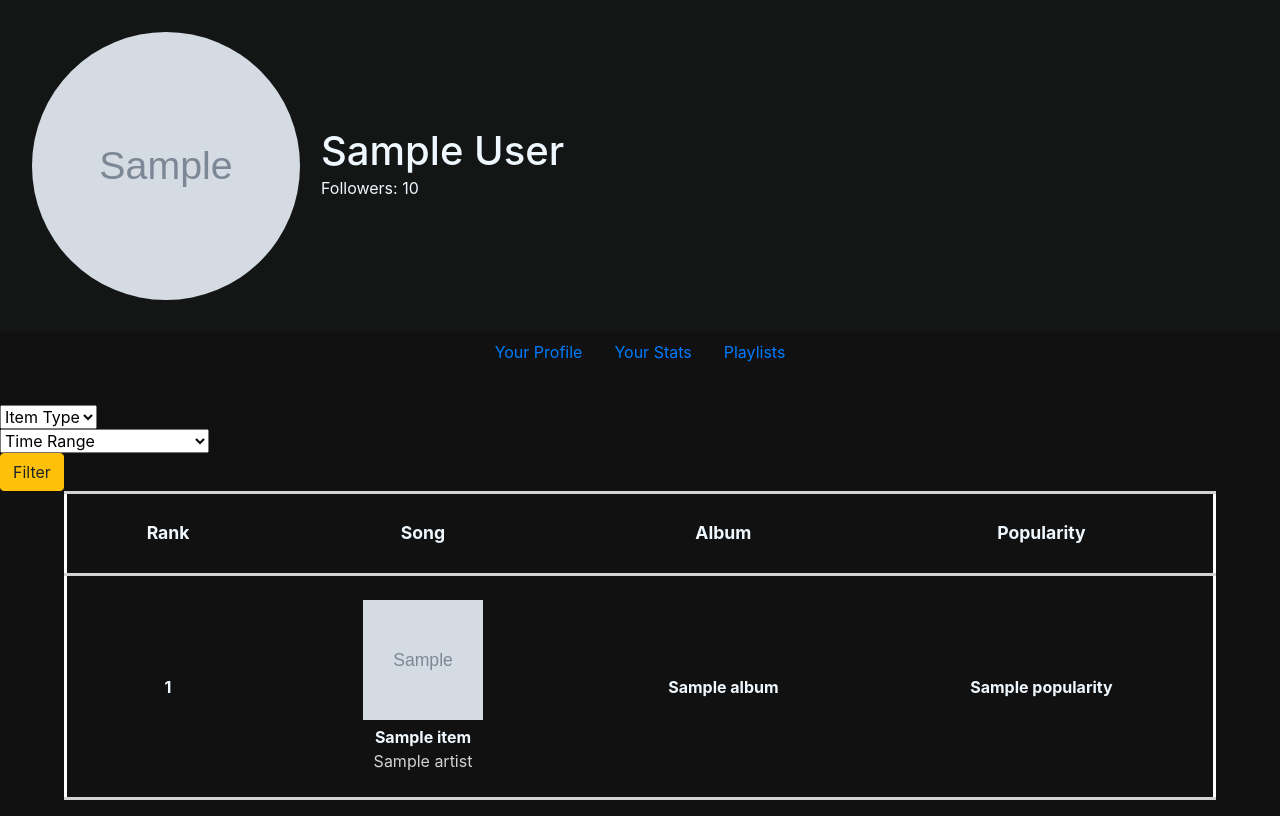
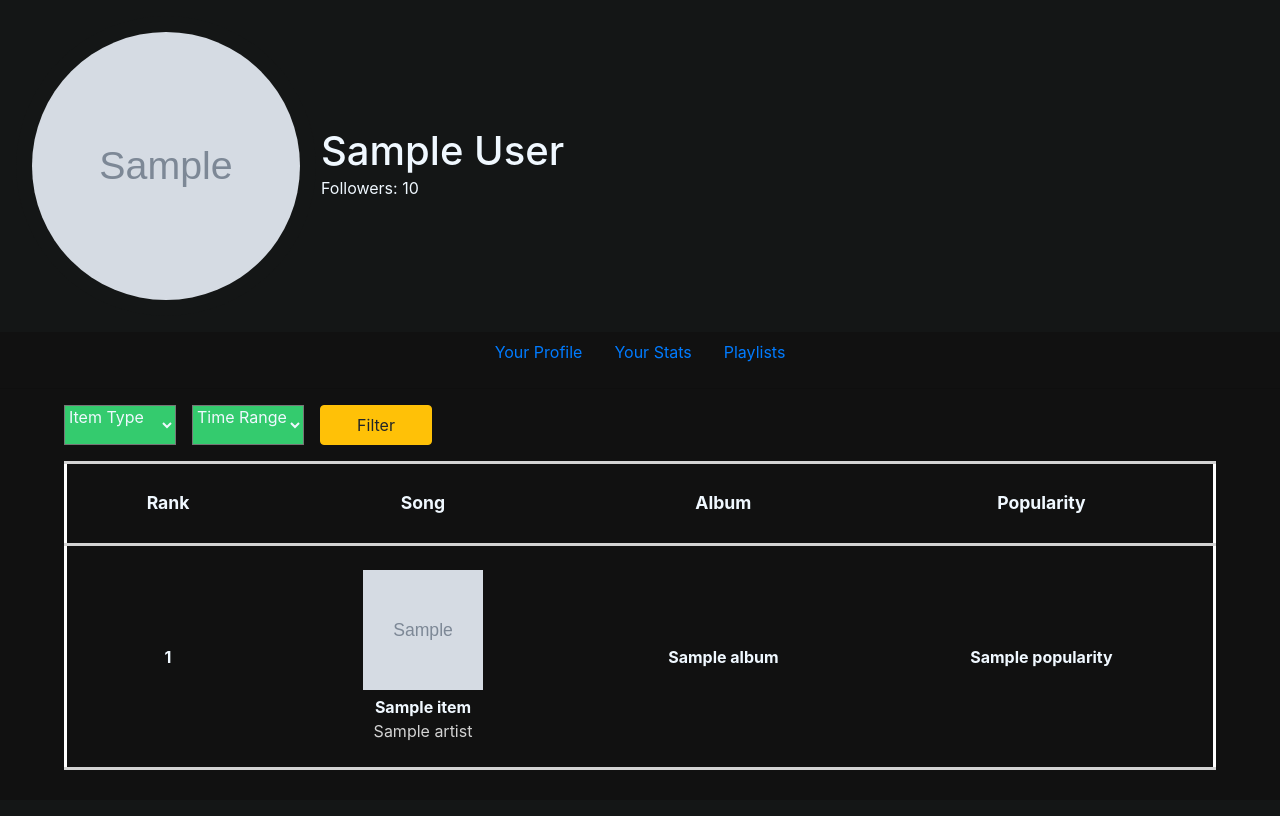
Before and after one commit to rorywilliams36/Spotify-Companion, a Flask app: template templates/stats.html in a window 1280 px wide; the page is wider, and only the part inside the window is pictured. After the commit the page ends 770 px from the top of that part, so only its background shows below. Run offline with Flask 3, Linux system fonts and the light colour scheme; the template is opened without the code that fills it: most values are stand-ins (such as "Sample title", 1, 10 or a date in 2020); grey boxes marked "Sample" are stand-in pictures; parts of the project's set-up code (start-up, migrations or seed data) failed here and were passed over; some libraries are stand-ins or nearby versions.

Commit message:
styling buttons

```diff
--- a/static/css/style.css
+++ b/static/css/style.css
@@ -7,11 +7,11 @@ img {
     border-radius: 50%;
 }
 
-select {
-    color: black;
-}
+/* ------------ Nav Bar ------------ */
 
-/* Profile Card */
+
+
+/* ------------ Profile Card ------------ */
 #profile {
     background-color: #141616;
     display: flex;
@@ -43,7 +43,7 @@ body > h3 {
     font-style: bold;
 }
 
-/* Artists/Song Display */
+/* ------------ Artists/Song Display ------------ */
 #artist {
     color:lightgray;
     margin-top: 0%;
@@ -77,7 +77,6 @@ body > h3 {
     width: 120px;
 }
 
-
 .row {
     display: flex;
 }
@@ -99,7 +98,38 @@ body > h3 {
 }
 
 
-/* Stats page (Tables) */
+/* ------------ Stats page  ------------ */
+
+/* ------------ Filter Buttons ------------ */
+
+select, option {
+    color: aliceblue;
+}
+
+select {
+    background-color: #34cb6e;
+}
+
+.filters select {
+    margin-right: 1em;
+    align-items: stretch;
+}
+
+.filters {
+    width: 100%;
+    margin-left: 5%;
+    margin-right: 5%;
+}
+
+.filters > button, select {
+    width: 7em;
+    height: 2.5em;
+}
+
+
+
+/* ------------ Tables ------------*/
+
 table {
     min-width: 90%;
     margin-left: 5%;
@@ -126,7 +156,7 @@ td > img {
     margin-bottom: 5px;
 }
 
-/*  */
+/* ------------ */
 footer {
     background-color: #17191a;
     color:lightgray
@@ -134,7 +164,7 @@ footer {
 
 
 
-/* Screen Sizes */
+/* ------------ Screen Sizes ------------ */
 @media only screen and (max-width: 750px){
     * {
         font-size: 11pt;
--- a/templates/stats.html
+++ b/templates/stats.html
@@ -4,25 +4,23 @@
 
 {% block content %}
     <!-- Button Filters -->
-    <div class="filters">
+    <div class="filters d-flex gap-2 align-items-center mb-3">
         <!-- Item Type -->
-        <div>
         <select class="form-select" id="item-type" aria-label="Default select example">
             <option selected>Item Type</option>
             <option value="artists">Artists</option>
             <option value="tracks">Tracks</option>
         </select>
+
         <!-- Time Range -->
-        <div>
         <select class="form-select" id="time-range" aria-label="Default select example">
             <option selected>Time Range</option>
-                <option value="short_term">Short-Term (last 6wks)</option>
-                <option value="medium_term">Medium-Term (last 6mo)</option>
-                <option value="long_term">Long-Term (last 1yr)</option>
+            <option value="short_term">last 6 weeks</option>
+            <option value="medium_term">last 6 months</option>
+            <option value="long_term">last 1 year</option>
         </select>
-        </div>
+
         <!-- Filter Button -->
-        <div>
         <button type="button" class="btn btn-warning" onclick=getFilterOptions()>Filter</button>
         <script>
             function getFilterOptions() {
@@ -59,7 +57,6 @@
                 return url_options.slice(-2);
             }
         </script>
-        </div>
     </div>
 
 
```
Lines whose indentation alone changed are shown as unchanged.
